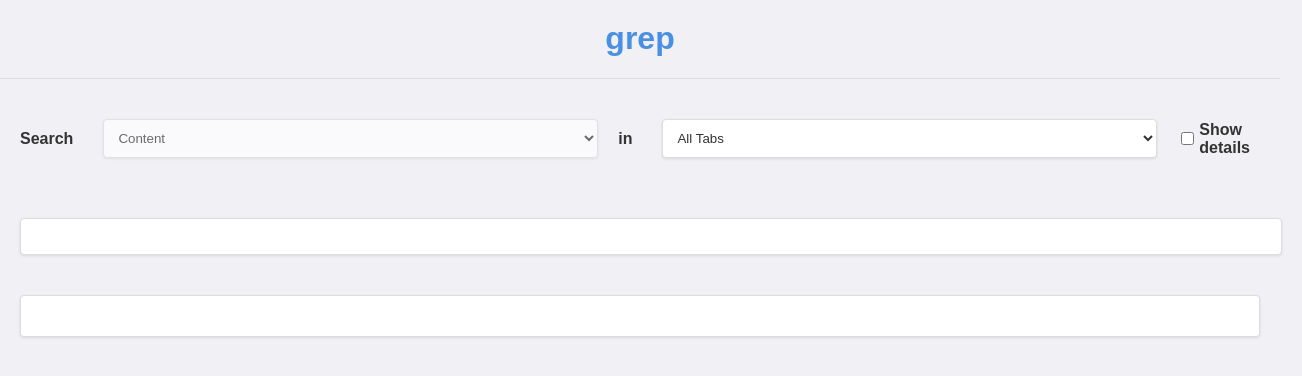
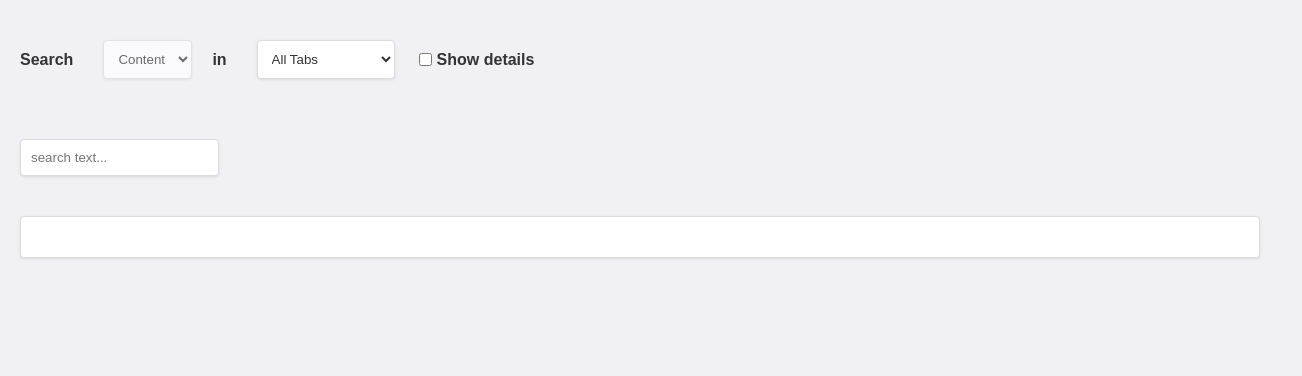
Before and after one commit to akipg/chrome-tab-grep, a Vue app: page / in a window 1280 px wide. Shown: the top 376 px of the page, 1302 px wide, since content can reach past the window. Built offline with nearby package versions, Linux system fonts and the light colour scheme.

Commit message:
update ui

```diff
--- a/src/App.vue
+++ b/src/App.vue
@@ -1,7 +1,7 @@
 <template>
   <div>
-    <h1>grep</h1>
-    <hr />
+    <!-- <h1>grep</h1> -->
+    <!-- <hr /> -->
     <div class="search-container">
       <label for="searchContent">Search </label>
       <select v-model="searchContent" disabled>
@@ -19,7 +19,7 @@
       <input type="checkbox" v-model="showDetails">
       <label for="showdetails"> Show details</label>
     </div>
-    <input type="text" id="input" v-model="inputValue" @input="handleInput">
+    <input type="text" id="input" v-model="inputValue" @input="handleInput" placeholder="search text...">
     <div>
       <div id="result">
         <div v-for="(result, index) in results" :key="index">
@@ -220,7 +220,8 @@ input[type="checkbox"] {
 }
 
 input[type="text"], select {
-  width: calc(100% - 40px);
+  /* width: calc(100% - 40px); */
+  width: fit-content;
   padding: 10px;
   margin: 20px;
   border: 1px solid var(--border-color);
```
